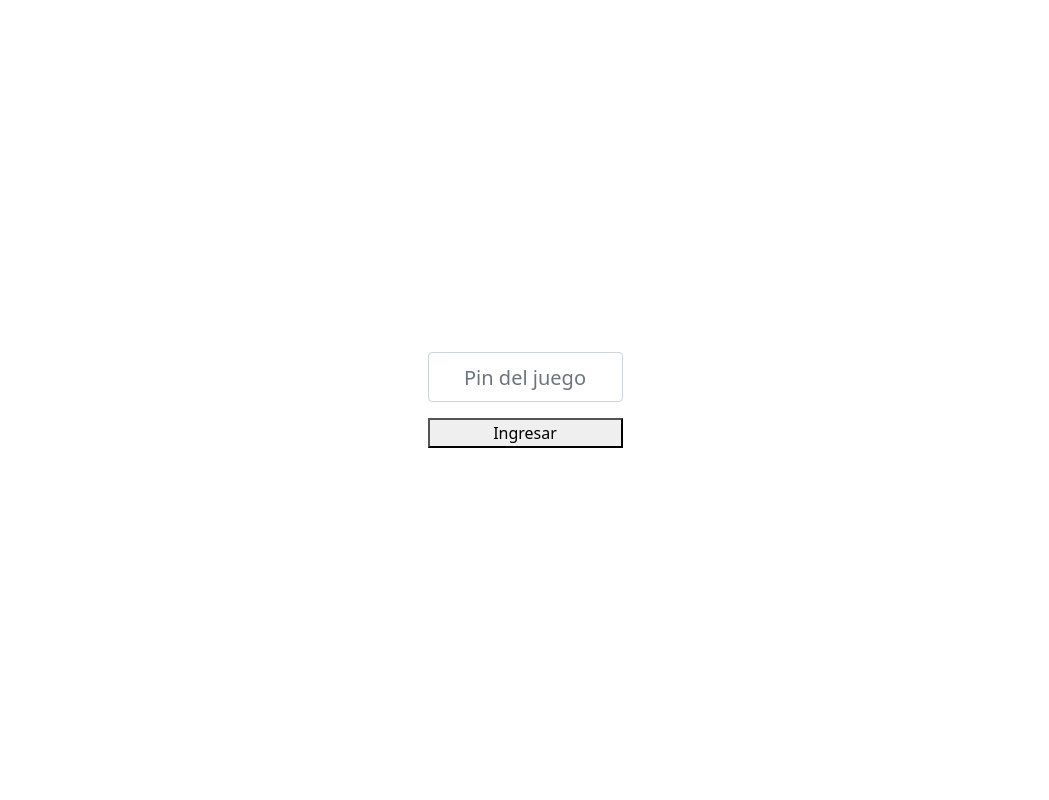
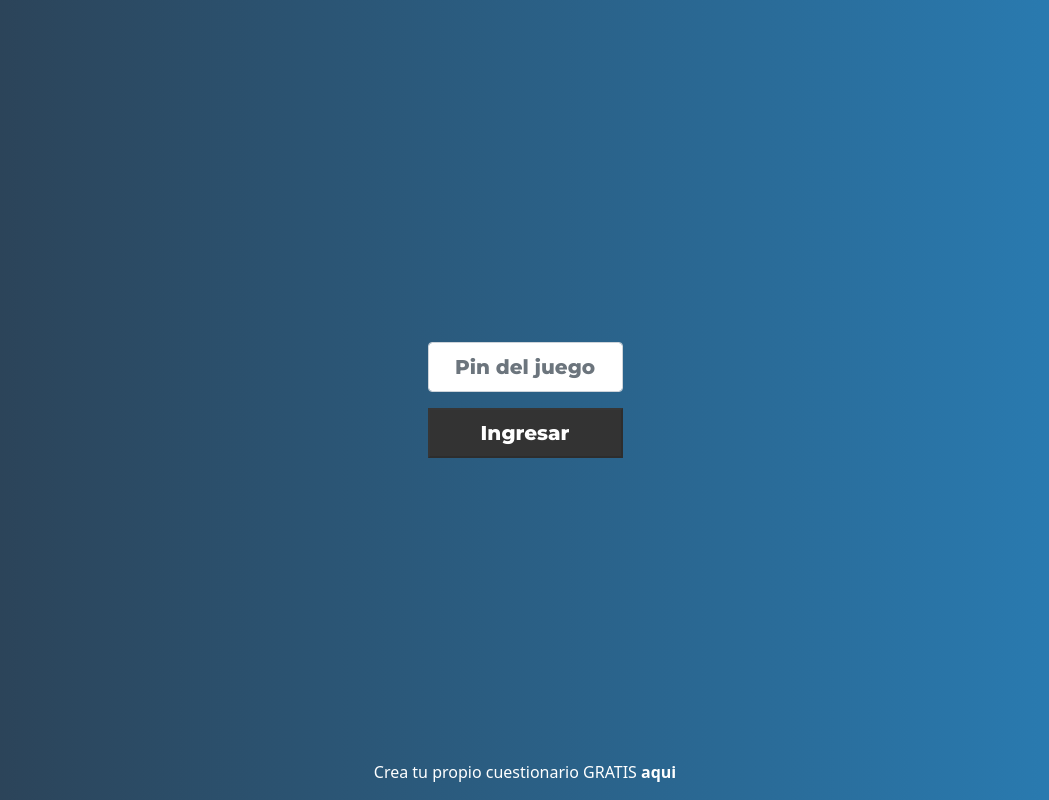
Before and after one commit to joserto86/angular-quiz, an Angular app: page / in a window 1280 px wide. Shown: the whole page, without its empty margins (115-1164 px from the left). Built offline with nearby package versions, Linux system fonts and the light colour scheme.

Commit message:
init component

```diff
--- a/src/app/app.module.ts
+++ b/src/app/app.module.ts
@@ -1,4 +1,5 @@
 import { NgModule } from '@angular/core';
+import { FormsModule } from '@angular/forms';
 import { BrowserModule } from '@angular/platform-browser';
 
 import { AppRoutingModule } from './app-routing.module';
@@ -12,7 +13,8 @@ import { InitComponent } from './components/init/init.component';
   ],
   imports: [
     BrowserModule,
-    AppRoutingModule
+    AppRoutingModule,
+    FormsModule
   ],
   providers: [],
   bootstrap: [AppComponent]
--- a/src/app/components/init/init.component.css
+++ b/src/app/components/init/init.component.css
@@ -3,6 +3,7 @@
     text-align: center;
     height: 3.125rem;
     font-size: 1.25rem;
+    font-family: 'Montserrat', sans-serif;
 }
 
 .btn-ingresar {
@@ -16,3 +17,13 @@
     align-items: center;
     height: 100vh;
 }
+
+.link {
+    text-decoration: none;
+    font-weight: bold;
+    color: white;
+}
+
+.text {
+    color: white;
+}
--- a/src/app/components/init/init.component.html
+++ b/src/app/components/init/init.component.html
@@ -1,5 +1,14 @@
 
 <div class="contenedor">
-    <input type="text" class="form-control mb-3 input-ingresar" placeholder="Pin del juego"/>
-    <button class="btn-ingresar">Ingresar</button>
+    <div *ngIf="error" class="alert alert-danger" role="alert">
+        <strong>Por favor ingrese  PIN</strong>
+      </div>
+    <input [(ngModel)]="pin" type="text" class="form-control mb-3 input-ingresar" placeholder="Pin del juego"/>
+    <button (click)="ingresar()" class="btn-ingresar btn-principal">Ingresar</button>
 </div>
+<div class="fixed-bottom">
+    <p class="text-center text">
+        Crea tu propio cuestionario GRATIS
+        <a class="link" href="#">aqui</a>
+    </p>
+</div>
--- a/src/app/components/init/init.component.ts
+++ b/src/app/components/init/init.component.ts
@@ -7,9 +7,21 @@ import { Component, OnInit } from '@angular/core';
 })
 export class InitComponent implements OnInit {
 
+  error: boolean = false;
+  pin: string = '';
+
   constructor() { }
 
   ngOnInit(): void {
   }
 
+  ingresar() {
+    if (!this.pin) {
+      this.error = true;
+
+      setTimeout(() => {
+        this.error = false
+      }, 3000);
+    }
+  }
 }
--- a/src/index.html
+++ b/src/index.html
@@ -5,6 +5,7 @@
   <title>AngularQuiz</title>
   <base href="/">
   <meta name="viewport" content="width=device-width, initial-scale=1">
+  <link href="https://fonts.googleapis.com/css2?family=Montserrat:wght@800&display=swap" rel="stylesheet">
   <link rel="icon" type="image/x-icon" href="favicon.ico">
 </head>
 <body>
--- a/src/styles.css
+++ b/src/styles.css
@@ -1 +1,15 @@
 /* You can add global styles to this file, and also import other style files */
+body {
+    background: #2980b9;  /* fallback for old browsers */
+    background: -webkit-linear-gradient(to right, #2c3e50, #2980b9);  /* Chrome 10-25, Safari 5.1-6 */
+    background: linear-gradient(to right, #2c3e50, #2980b9); /* W3C, IE 10+/ Edge, Firefox 16+, Chrome 26+, Opera 12+, Safari 7+ */
+}
+
+.btn-principal {
+    height: 3.125rem;
+    background-color: rgb(51, 51, 51);
+    border-color: rgba(0, 0, 0, 0.1);
+    color: white;
+    font-size: 20px;
+    font-family: 'Montserrat', sans-serif;
+}
```
